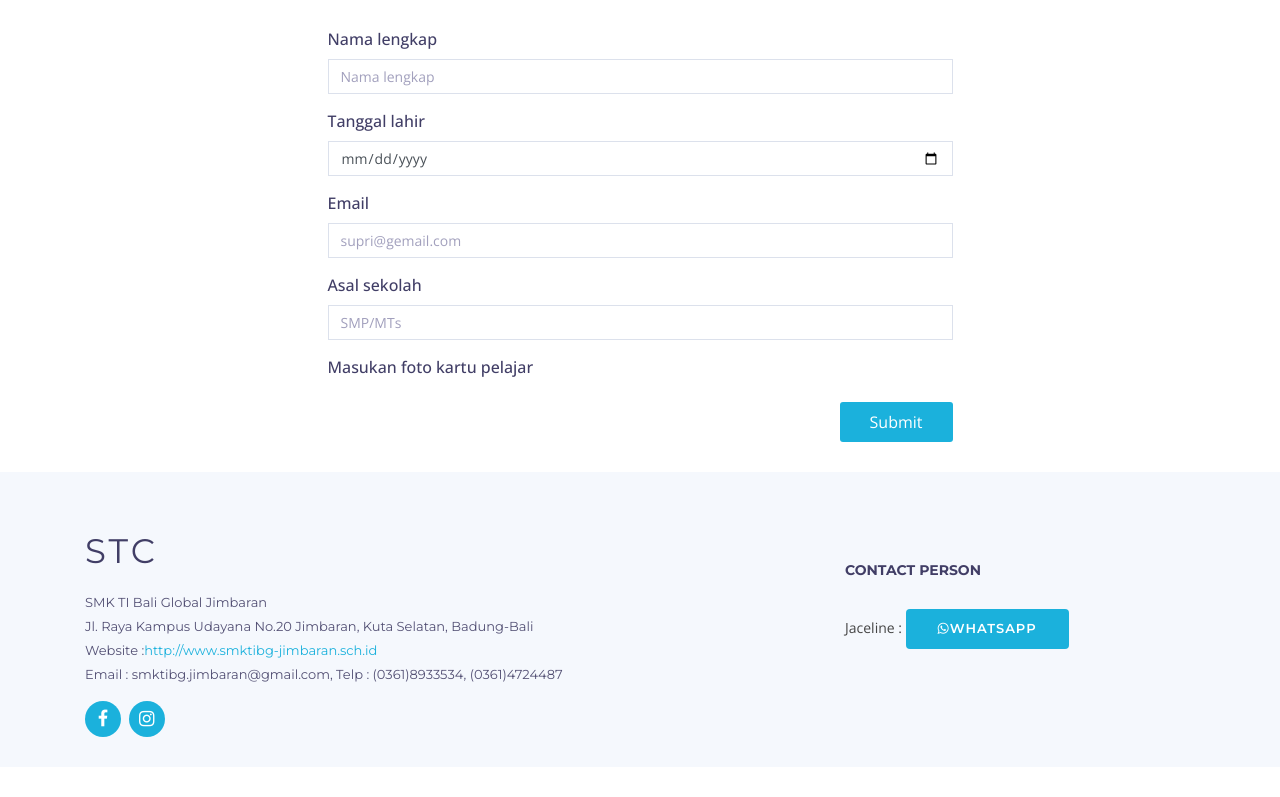
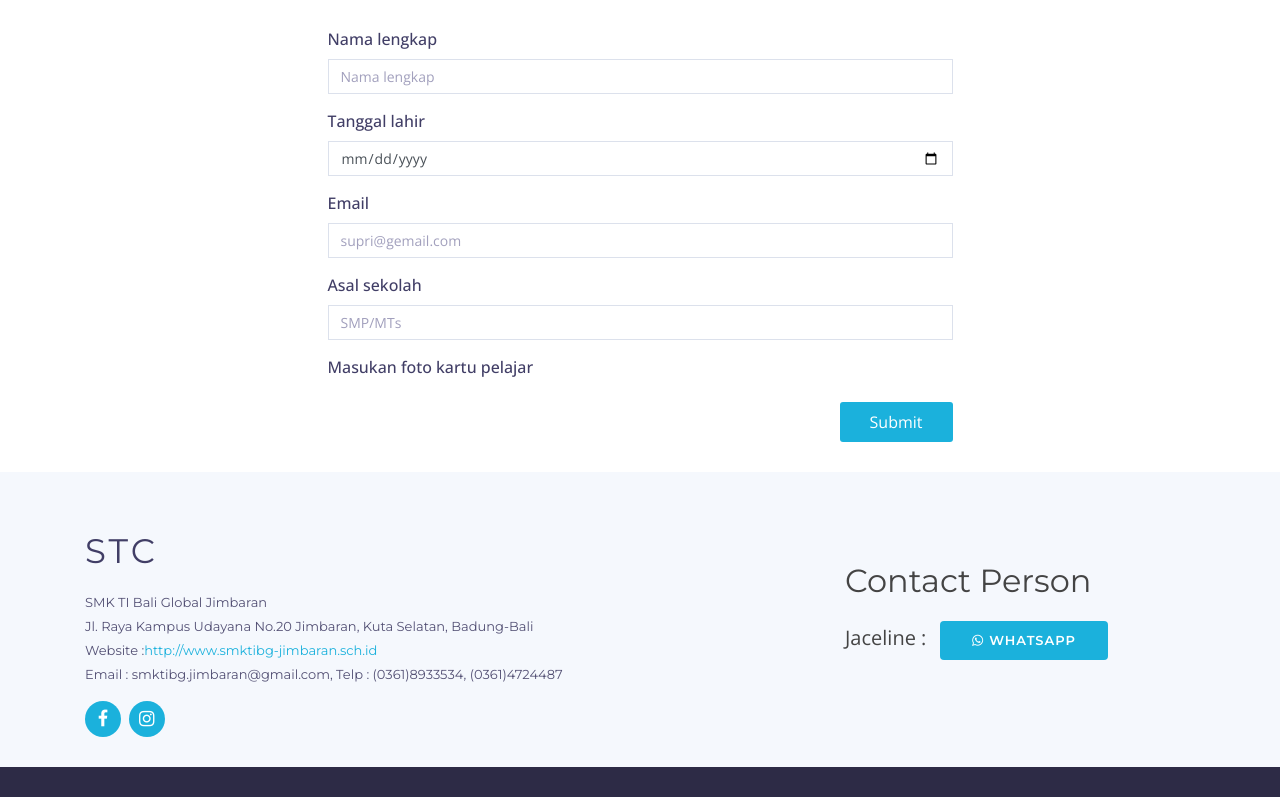
Before and after one commit to stibajra/stibajra.github.io, a plain HTML site: page fotografi.html in a window 1280 px wide. Shown: the part 2712-3509 px from the top of the page. Drawn offline with nearby package versions, Linux system fonts and the light colour scheme; a script that the page names is missing.

Commit message:
fix contact-person

```diff
--- a/css/style.css
+++ b/css/style.css
@@ -786,7 +786,7 @@
                         #footer {
                             padding: 0 0 30px 0;
                             font-size: 14px;
-                            background: #fff;
+                            background: #2d2b46; /*rgb(164, 162, 236)*/
                         }
 
                         #footer .footer-top {
@@ -1038,8 +1038,21 @@
                             background: #1bb1dc;
                             color: #fff;
                         }
+                        #footer .btn-get-started:hover {
+                            background: #0f6b85;
+                        }
+                        #footer label{
+                            font-size: 20px;
+                            margin-right: 10px
+                        }
                         .contact-person{
                             margin-top: 30px;
+                        }
+                        .contact-person i{
+                            margin-right: 5px;
+                        }
+                        .contact-person .btn-get-started{
+                            height: 100%;
                         }
                         /*form-pendaftaran*/
 
--- a/fotografi.html
+++ b/fotografi.html
@@ -2,7 +2,7 @@
 <html lang="id, in">
 <head>
   <meta charset="utf-8">
-  <title>STC|Stibajra Technology Competition </title>
+  <title>Fotografi </title>
   <meta content="width=device-width, initial-scale=1.0" name="viewport">
   <meta content="" name="keywords">
   <meta content="" name="description">
@@ -266,8 +266,10 @@
 
           <div class="col-lg-4">
             <div class="contact-person">
-              <h4>Contact Person</h4>
-              <p>Jaceline : <a class="btn-get-started"><span class="fa fa-whatsapp"></span>Whatsapp</a></p>
+              <h2>Contact Person</h2>
+              <label>Jaceline : </label>
+              <a href="https://wa.me/628113962200" class="btn-get-started"><i class="fa fa-whatsapp"></i>Whatsapp</a>
+              <p></p>
             </div>
           </div>
 
```
Also changed, not shown: index.html (+4 -2 lines).
